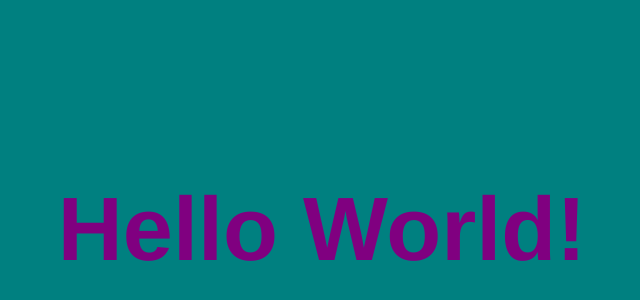
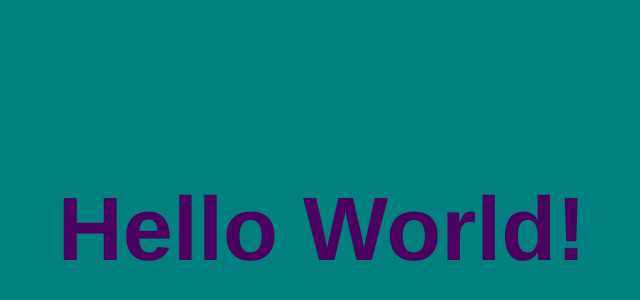
Before and after one commit to Clarksrs/firstWebsite, a plain HTML site: page index.html in a window 1280 px wide. Shown: the part 142-442 px from the top of the page, without its empty margins (318-958 px from the left). Drawn offline with Linux system fonts and the light colour scheme.

Commit message:
Update index.html

```diff
--- a/index.html
+++ b/index.html
@@ -11,7 +11,7 @@ body {
                 text-align: center;
                 margin-top: 40vh;
                 font-size: 90px;
-                color: purple;
+                color: rgb(76, 0, 95);
                 font-family: Helvetica, sans-serif;
             }
 
```
